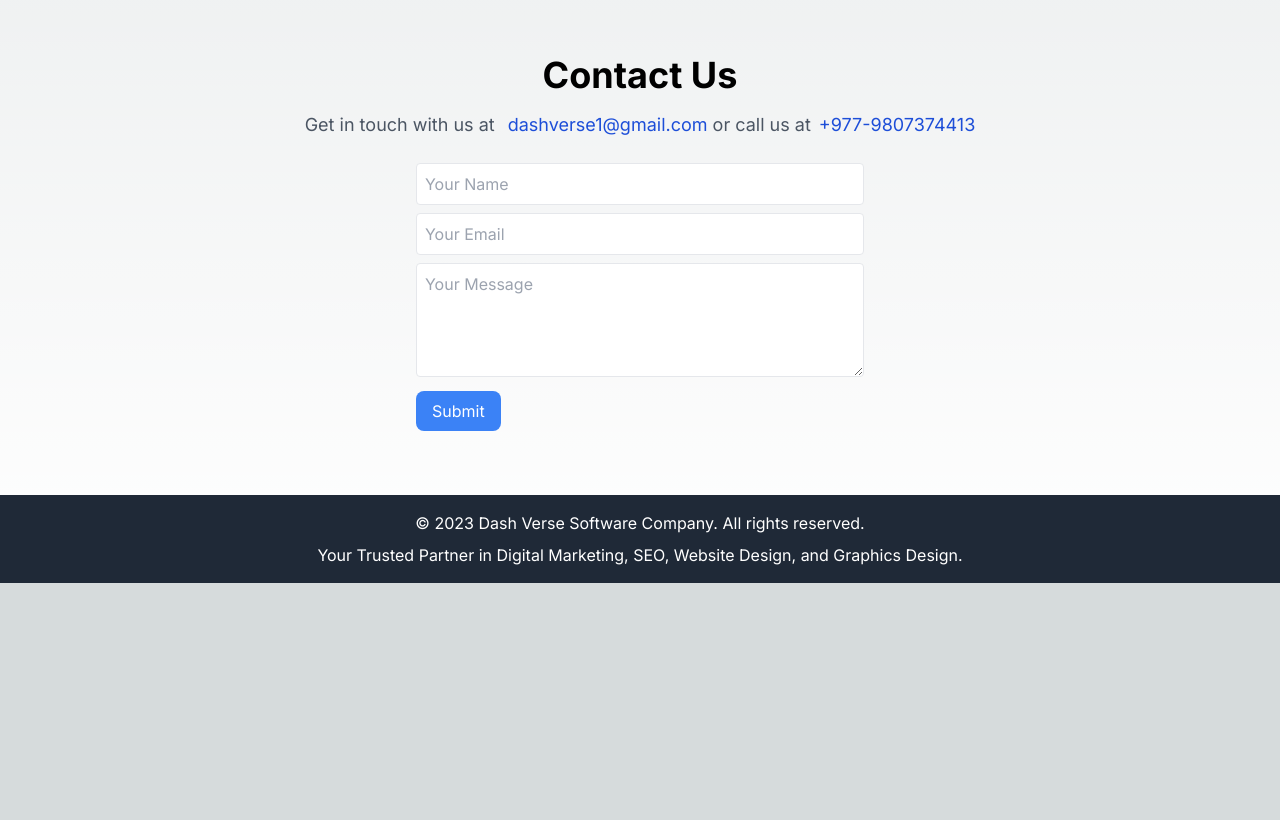
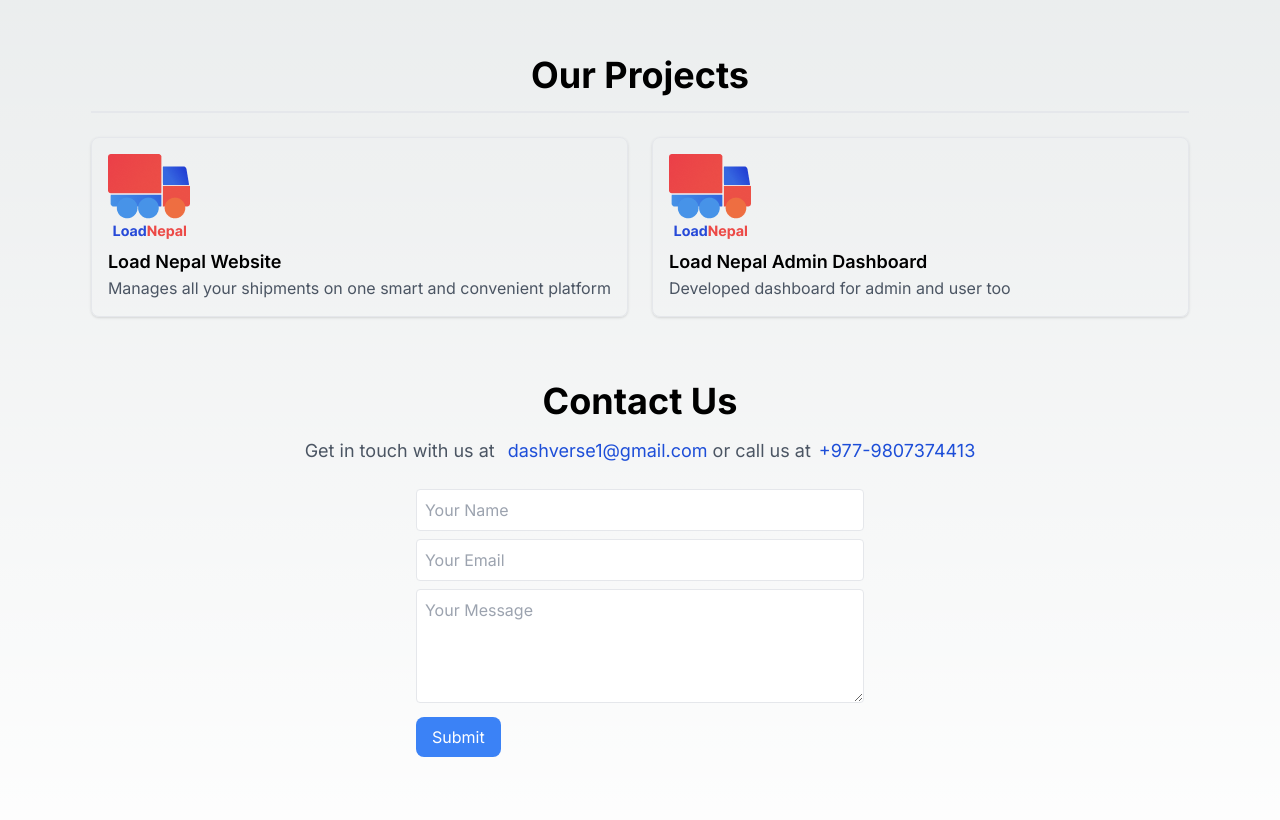
Before and after one commit to Sabn007/dash-verse-website, a Next.js app: page / in a window 1280 px wide. Shown: the part 975-1795 px from the top of the page. Before the commit the page ends 1558 px from the top, so only its background shows below. Built offline with nearby package versions, Linux system fonts and the light colour scheme.

Commit message:
feat:our project pages added

```diff
--- a/api/submitFeedback.ts
+++ b/api/submitFeedback.ts
@@ -8,8 +8,8 @@ export default async (req: NextApiRequest, res: NextApiResponse) => {
         const transporter = nodemailer.createTransport({
             service: "Gmail", // Example: "Gmail"
             auth: {
-                user: "mhzn007@gmail.com",
-                pass: "-Laptop123",
+                user: "",
+                pass: "",
             },
         });
 
--- a/home/index.tsx
+++ b/home/index.tsx
@@ -3,6 +3,7 @@ import AboutPage from "./about-us";
 import ContactPage from "./contact-us";
 import Footer from "@/components/footer";
 import Header from "@/components/header";
+import ProjectPage from "./project";
 
 const HomePage: React.FC = () => {
   return (
@@ -19,6 +20,7 @@ const HomePage: React.FC = () => {
           <span className="text-red-500 font-semibold">Graphics Design</span>.
         </p>
         <AboutPage />
+        <ProjectPage />
         <ContactPage />
       </div>
       <Footer />
--- /dev/null
+++ b/home/project/index.tsx
@@ -0,0 +1,42 @@
+import React from "react";
+
+const ProjectPage: React.FC = () => {
+  const projects = [
+    {
+      title: "Load Nepal Website",
+      image: "/loadnepal.png",
+      description:
+        "Manages all your shipments on one smart and convenient platform",
+    },
+    {
+      title: "Load Nepal Admin Dashboard",
+      image: "/loadnepal.png",
+      description: "Developed dashboard for admin and user too",
+    },
+    // Add more projects
+  ];
+
+  return (
+    <div className="flex flex-col justify-center items-center p-8">
+      <h1 className="text-4xl font-bold mb-4">Our Projects</h1>
+      <div className="border-t-2 pt-6">
+        <ul className="grid grid-cols-1 sm:grid-cols-2 gap-6">
+          {projects.map((project) => (
+            <li key={project.title} className="border p-4 rounded-lg shadow">
+              <img
+                src={project.image}
+                alt={project.title}
+                style={{ maxWidth: "100%", height: "auto" }}
+                className="mb-2"
+              />
+              <h3 className="text-lg font-semibold">{project.title}</h3>
+              <p className="text-gray-600">{project.description}</p>
+            </li>
+          ))}
+        </ul>
+      </div>
+    </div>
+  );
+};
+
+export default ProjectPage;
```
Also changed, not shown: public/loadnepal.png (added).
